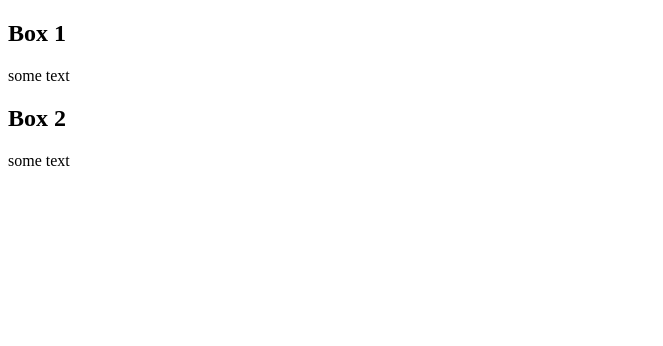
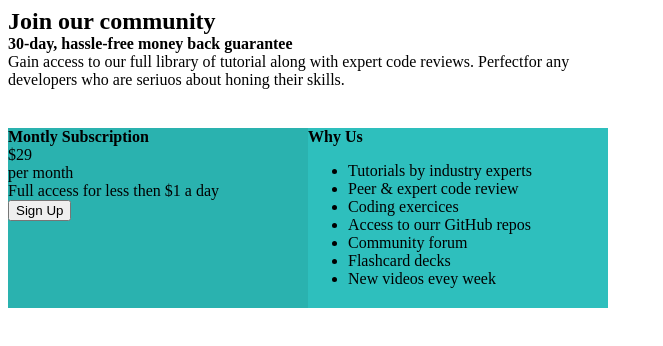
Before and after one commit to GuiOliveiraDev/frontEnd-JavaScript-HTML-CSS, a plain HTML site: page index_chalange.html in a window 1280 px wide. Shown: the whole page, without its empty margins (0-663 px from the left). Drawn offline with Linux system fonts and the light colour scheme.

Commit message:
update nos arquivos index.html e styles.css
Desafio FrontEnd Mentor

```diff
--- a/index_chalange.html
+++ b/index_chalange.html
@@ -4,18 +4,44 @@
     <meta charset="UTF-8">
     <meta http-equiv="X-UA-Compatible" content="IE=edge">
     <meta name="viewport" content="width=device-width, initial-scale=1.0">
+    <link rel="stylesheet" href="styles_chalenge.css">
     <title>Challenge</title>
 </head>
 <body>
-    <div class="container">
-        <div class="box-1">
-            <h2>Box 1</h2>
-            <p>some text</p>
+     <div id="card">
+
+        <div id="top-section">
+            <h2>Join our community</h2>
+            <h4>30-day, hassle-free money back guarantee</h4>
+            <p>Gain access to our full library of tutorial along with expert code reviews. Perfectfor any developers who are seriuos about honing their skills.</p>
         </div>
-        <div class="box-2">
-            <h2>Box 2</h2>
-            <p>some text</p>
+
+        <div id="bottom-section">
+
+            <div id="bottom-left-section">
+                <h4>Montly Subscription</h4>
+                <div>
+                    <div>$29</div>
+                    <div>per month</div>
+                </div>
+                <p>Full access for less then $1 a day</p>
+                <button>Sign Up</button>
+            </div><div id="bottom-right-section">
+                <h4>Why Us</h4>
+                <ul>
+                    <li>Tutorials by industry experts</li>
+                    <li>Peer & expert code review</li>
+                    <li>Coding exercices</li>
+                    <li>Access to ourr GitHub repos</li>
+                    <li>Community forum</li>
+                    <li>Flashcard decks</li>
+                    <li>New videos evey week</li>
+                </ul>
+            </div>
+
         </div>
-    </div>
+
+     </div>
+
 </body>
 </html>
--- a/styles_chalenge.css
+++ b/styles_chalenge.css
@@ -0,0 +1,41 @@
+html {
+    box-sizing: border-box;
+}
+
+h2, h4, p {
+    margin: 0;
+}
+
+*, *:before, *:after {
+    box-sizing: inherit;
+}
+#card {
+    width: 600px;
+    height: 300px;
+}
+
+#top-section {
+    width: 100%;
+    height: 40%;
+}
+
+#bottom-section {
+    width: 100%;
+    height: 60%;
+}
+
+#bottom-left-section {
+    display: inline-block;
+    width: 50%;
+    height: 100%;
+    background-color: #2ab2af;
+    vertical-align: top;
+}
+
+#bottom-right-section {
+    display: inline-block;
+    width: 50%;
+    height: 100%;
+    background-color: #2EBFBD;
+    vertical-align: top;
+}
```
